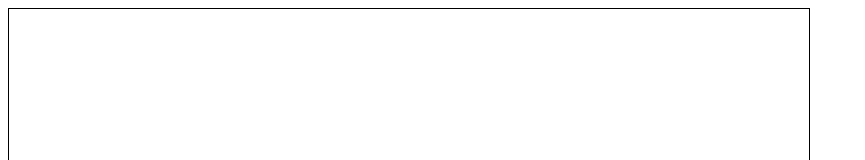
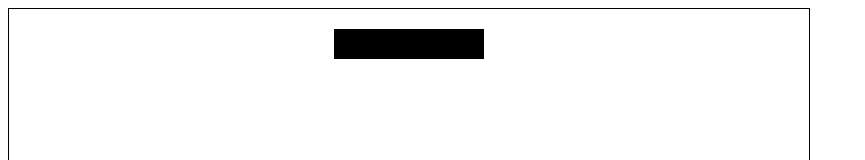
Before and after one commit to mtranpl/HTML5_Canvas, a website built with Parcel: page index.html in a window 1280 px wide. Shown: the top 160 px of the page, without its empty margins (0-865 px from the left). Built offline with nearby package versions, Linux system fonts and the light colour scheme.

Commit message:
save test

```diff
--- a/index.html
+++ b/index.html
@@ -9,7 +9,7 @@
 
   <body>
     <!-- <canvas id="gameScreen" width="800" height="600" style="border:1px solid #000000;"></canvas> -->
-    <canvas id="gameScreen"></canvas>
+    <canvas id="gameScreen" width="800" height="600"></canvas>
 
     <script src="src/index.js"></script>
   </body>
--- a/src/index.js
+++ b/src/index.js
@@ -0,0 +1,14 @@
+import Paddle from "/src/paddle";
+
+let canvas = document.getElementById("gameScreen");
+
+let ctx = canvas.getContext("2d");
+
+const GAME_WIDTH = 800;
+const GAME_HEIGHT = 600;
+
+ctx.clearRect(0, 0, 800, 600);
+
+let paddle = new Paddle(GAME_WIDTH, GAME_HEIGHT);
+
+paddle.draw(ctx);
--- a/src/paddle.js
+++ b/src/paddle.js
@@ -0,0 +1,15 @@
+export default class Paddle {
+  constructor(gameWidth, gameHeight) {
+    this.width = 150;
+    this.height = 30;
+
+    this.postion = {
+      x: gameWidth / 2 - this.width / 2,
+      y: (gameHeight = this.height - 10)
+    };
+  }
+
+  draw(ctx) {
+    ctx.fillRect(this.postion.x, this.postion.y, this.width, this.height);
+  }
+}
--- a/src/styles.css
+++ b/src/styles.css
@@ -1,7 +1,3 @@
-body {
-  font-family: sans-serif;
-}
-
 #gameScreen {
   width: 800px;
   height: 600px;
```
